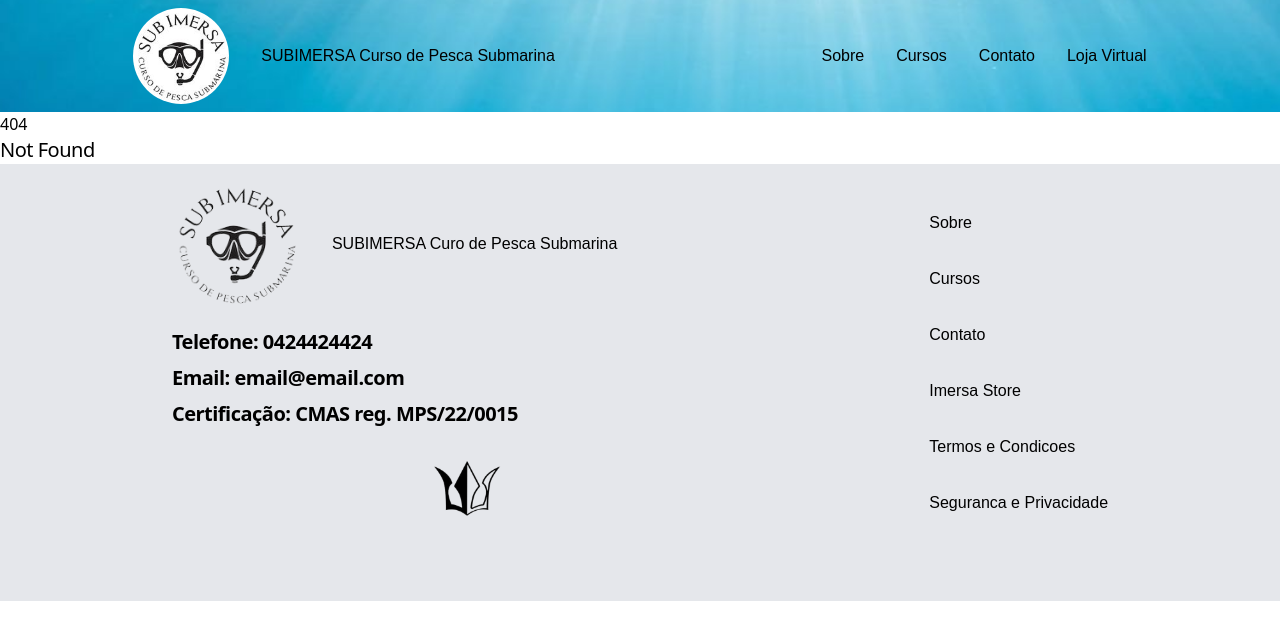
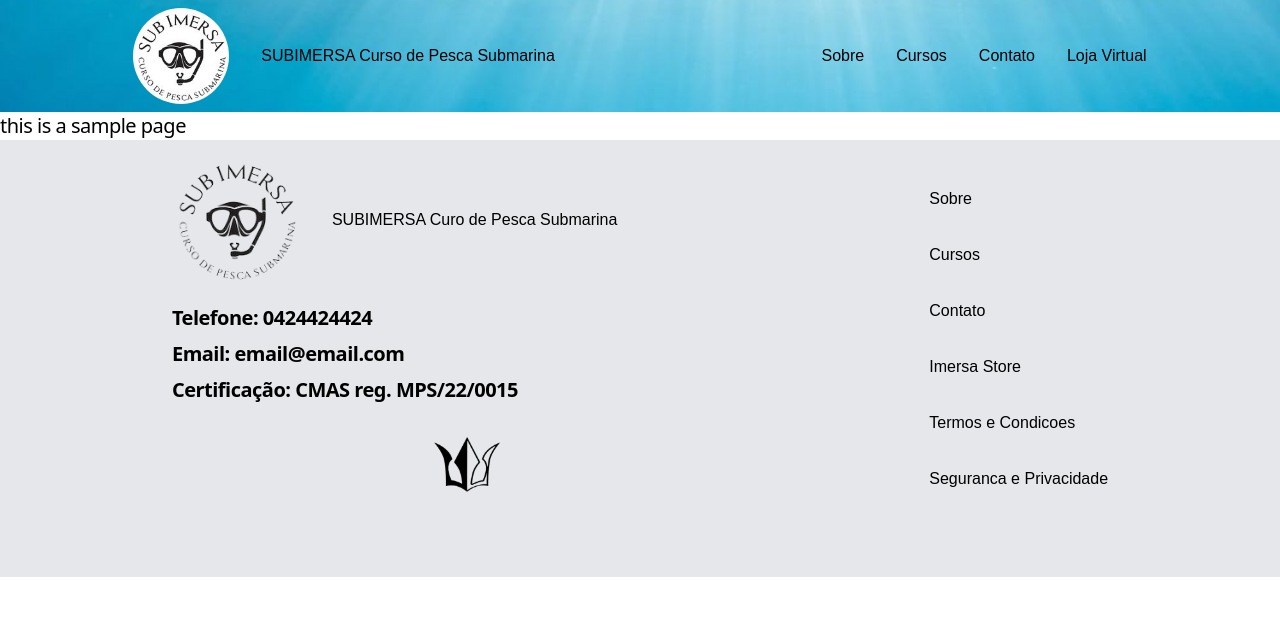
Before and after one commit to JPMurara/subimersa, a SvelteKit app: page /contato in a window 1280 px wide. Before the commit this address had no page. Shown: the top 640 px of the page. Built offline with nearby package versions, Linux system fonts and the light colour scheme; some icons are missing; a web font is replaced by a local one.

Commit message:
sample routes

```diff
--- a/package.json
+++ b/package.json
@@ -4,7 +4,7 @@
 	"private": true,
 	"scripts": {
 		"dev": "vite dev",
-		"build": "svelte-kit build",
+		"build": "vite build",
 		"preview": "vite preview",
 		"check": "svelte-kit sync && svelte-check --tsconfig ./tsconfig.json",
 		"check:watch": "svelte-kit sync && svelte-check --tsconfig ./tsconfig.json --watch",
--- /dev/null
+++ b/src/routes/contato/+page.svelte
@@ -0,0 +1,5 @@
+<section>
+	<div>
+		<p>this is a sample page</p>
+	</div>
+</section>
--- /dev/null
+++ b/src/routes/cursos/+page.svelte
@@ -0,0 +1,5 @@
+<section>
+	<div>
+		<p>this is a sample page</p>
+	</div>
+</section>
--- /dev/null
+++ b/src/routes/sobre/+page.svelte
@@ -0,0 +1,5 @@
+<section>
+	<div>
+		<p>this is a sample page</p>
+	</div>
+</section>
```
